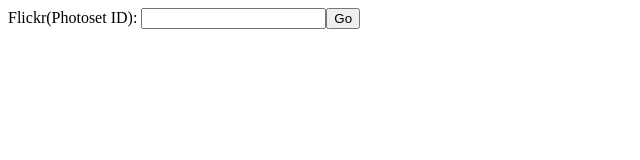
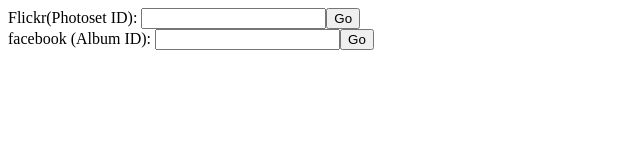
Before and after one commit to Repy/AlbumDownloader, a plain HTML site: page index.html in a window 1280 px wide. Shown: the whole page, without its empty margins (0-640 px from the left). Drawn offline with Linux system fonts and the light colour scheme.

Commit message:
Update index.html

```diff
--- a/index.html
+++ b/index.html
@@ -6,6 +6,7 @@
 </head>
 <body>
 <form action="flickr.html">Flickr(Photoset ID): <input type="text" name="id" value=""><input type="submit" value="Go"></form>
+<form action="facebook.html">facebook (Album ID): <input type="text" name="id" value=""><input type="submit" value="Go"></form>
 </body>
 
 </html>
```
